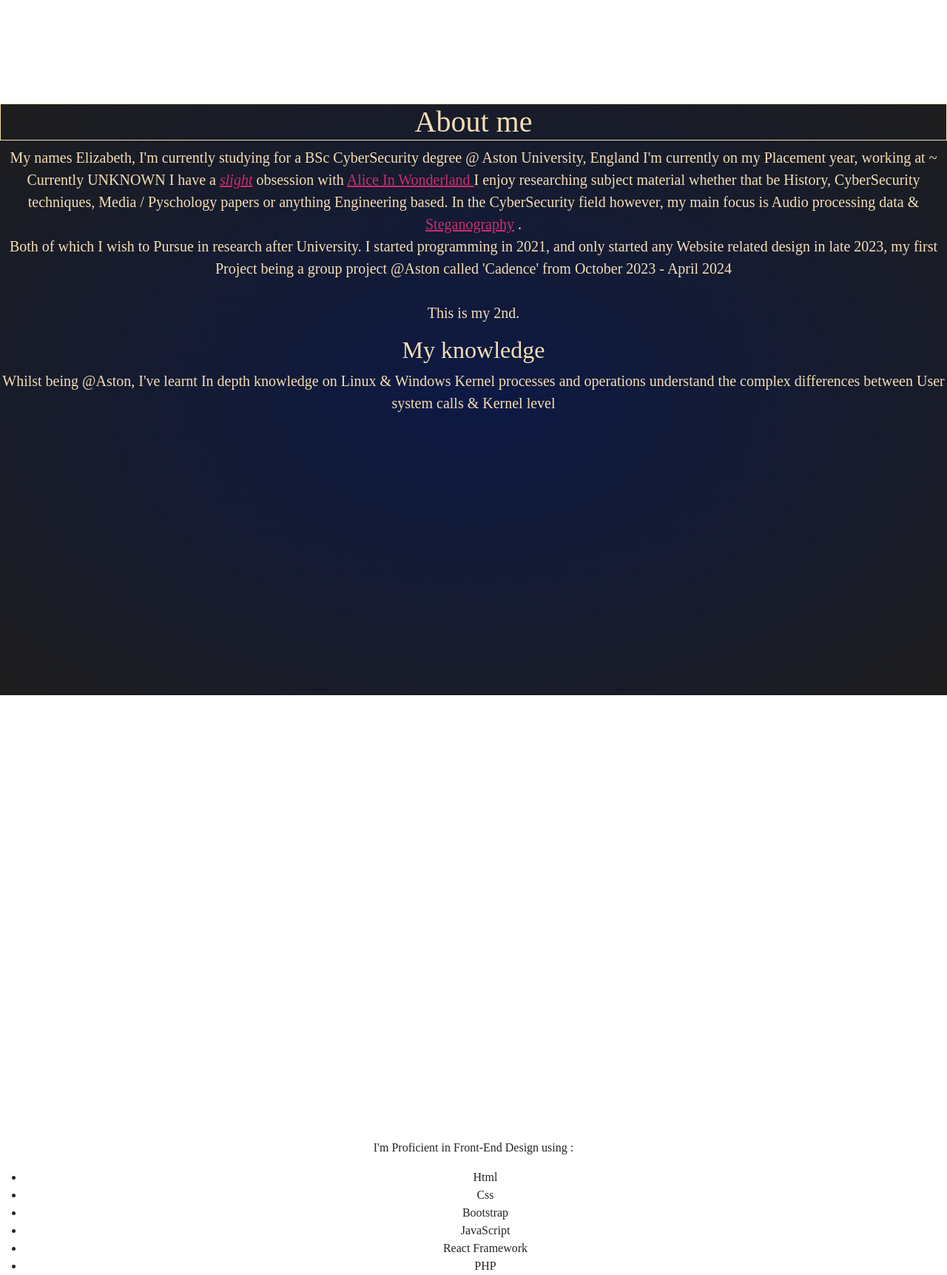
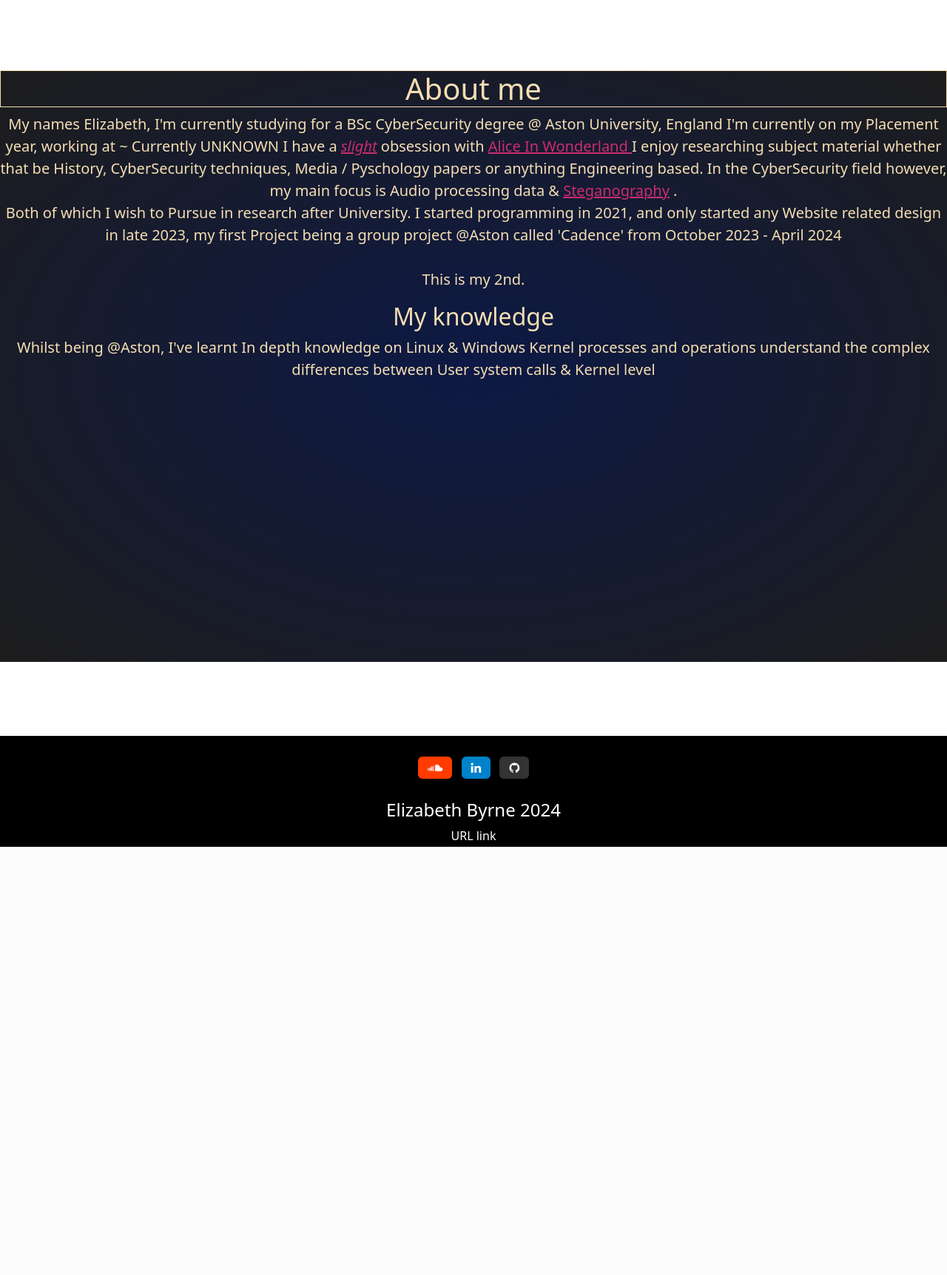
Before and after one commit to CelestialSirens/CV-website, a PHP site: page / in a window 1280 px wide. Shown: the part 874-2598 px from the top of the page at 74% size. After the commit the page ends 2019 px from the top, so only its background shows below. Run offline with PHP 8.4, Linux system fonts and the light colour scheme; some libraries are stand-ins or nearby versions; some web fonts are replaced.

Commit message:
Updated most pages, added Login

```diff
--- a/Code/Css/styles.css
+++ b/Code/Css/styles.css
@@ -111,8 +125,15 @@
 #what-i-do{
     margin-top: 600px;
     text-align: center;
+    align-items: center;
+    align-content: center;
 }
-
+#what-i-do li{
+    list-style: none;
+    margin-right: 10px;
+    text-align: center;
+    align-items: center;
+}
 
 
 /* Contact page */
@@ -130,10 +195,24 @@
 
 
 
--webkit-scrollbar {
-    display: none;
-}
 body{
 -ms-overflow-style: none;  /* IE and Edge */
 scrollbar-width: none;  /* Firefox */
 }
+
+
+footer{
+   position: relative;
+    height: 150px;
+    margin-top: 100px;
+    clear: both;
+    background-color: black;
+    text-align: center;
+    color: white;
+}
+footer a{
+    color: white;
+}
+footer a:hover{
+    color: var(--poppingPink);
+}
--- a/Code/artwork.php
+++ b/Code/artwork.php
@@ -16,6 +16,9 @@
 </head>
 <body>
 
+
+
+
+<script src="https://cdn.jsdelivr.net/npm/bootstrap@5.3.3/dist/js/bootstrap.bundle.min.js" integrity="sha384-YvpcrYf0tY3lHB60NNkmXc5s9fDVZLESaAA55NDzOxhy9GkcIdslK1eN7N6jIeHz" crossorigin="anonymous"></script>
 </body>
-
 </html>
--- a/Code/index.php
+++ b/Code/index.php
@@ -10,10 +10,7 @@
     <title> Elizabeth Byrne Cv</title>
     <link rel="stylesheet" href="css/bootstrap.css" />
     <meta name="viewport" content="width=device-width, initial-scale=1" />
-    <link href="https://cdn.jsdelivr.net/npm/bootstrap@5.3.3/dist/css/bootstrap.min.css" rel="stylesheet" integrity="sha384-QWTKZyjpPEjISv5WaRU9OFeRpok6YctnYmDr5pNlyT2bRjXh0JMhjY6hW+ALEwIH" crossorigin="anonymous">
-    <link rel="stylesheet" href="Css/colours.css">
-    <link rel="stylesheet" href="Css/styles.css" />
-    <link rel="stylesheet" href="https://use.typekit.net/lxw0sve.css">
+    <?php require "../Php Code/links.php"?>
     <!--  Add Favicon code here and different font apis      -->
 </head>
 
@@ -27,11 +24,12 @@
 
 
         <a href="#what-i-do"><h2 id="cyberSec"> CyberSecurity Student <br> & <br> Aspiring software engineer</h2></a>
+        <div class="index-links">
         <a href="aboutMe.php"><h3 id="frontEndDev">Front End Dev</h3></a>
         <a href="aboutMe.php"> <h4 id="uiUx"> UX/UI designer</h4></a>
         <a href="artwork.php"><h4 id="media-std"> Ex Media Student</h4></a>
         <a href="aboutMe.php"><h4 id="aboutMe-section-link"> About me</h4></a>
-
+        </div>
     </section>
 </div>
 
@@ -57,47 +55,10 @@
 </div>
 
 
-<div class="main">
-    <section id="what-i-do">
-        <p> I'm Proficient in Front-End Design using :</p>
-    <ul class="Front-end">
-        <li> Html</li>
-        <li> Css </li>
-        <li> Bootstrap</li>
-        <li> JavaScript</li>
-        <li> React Framework</li>
-        <li> PHP </li>
 
 
-
-    </ul>
-
-    </section>
-</div>
-
-
+<?php require "../Php Code/footer.php" ?>
+<script src="https://cdn.jsdelivr.net/npm/bootstrap@5.3.3/dist/js/bootstrap.bundle.min.js" integrity="sha384-YvpcrYf0tY3lHB60NNkmXc5s9fDVZLESaAA55NDzOxhy9GkcIdslK1eN7N6jIeHz" crossorigin="anonymous"></script>
 
 </body>
-<script src="https://cdn.jsdelivr.net/npm/bootstrap@5.3.3/dist/js/bootstrap.bundle.min.js" integrity="sha384-YvpcrYf0tY3lHB60NNkmXc5s9fDVZLESaAA55NDzOxhy9GkcIdslK1eN7N6jIeHz" crossorigin="anonymous"></script>
-
-
-
-
-
-
-
-
-
-
-
-
-
-
-
-
-
-
-
-
-
 </html>
--- a/Php Code/footer.php
+++ b/Php Code/footer.php
@@ -1 +1,41 @@
-<?php
+<footer>
+    <!-- Grid container -->
+    <div class="container p-4 pb-0">
+        <!-- Section: Social media -->
+        <section class="mb-4">
+
+
+            <!-- Instagram -->
+            <a
+                class="btn text-white btn-floating m-1 fa fa-soundcloud"
+                style="background-color: #ff3b00;"
+                href="https://soundcloud.com/celestialsirens"
+                role="button"
+            ></a>
+
+            <!-- Linkedin -->
+            <a
+                class="btn text-white btn-floating m-1 fa fa-linkedin"
+                style="background-color: #0082ca;"
+                href="https://www.linkedin.com/in/alex-byrne-918601105/"
+                role="button"
+            ></a>
+            <!-- Github -->
+            <a
+                class="btn text-white btn-floating m-1 fa fa-github"
+                style="background-color: #333333;"
+                href="https://github.com/CelestialSirens"
+                role="button"
+                ></a>
+        </section>
+        <!-- Section: Social media -->
+    </div>
+    <!-- Grid container -->
+
+    <!-- Copyright -->
+    <div>
+       <h4>Elizabeth Byrne 2024</h4>
+        <a href="#">URL link </a>
+    </div>
+    <!-- Copyright -->
+</footer>
--- /dev/null
+++ b/Php Code/links.php
@@ -0,0 +1,7 @@
+
+<link href="https://cdn.jsdelivr.net/npm/bootstrap@5.3.3/dist/css/bootstrap.min.css" rel="stylesheet" integrity="sha384-QWTKZyjpPEjISv5WaRU9OFeRpok6YctnYmDr5pNlyT2bRjXh0JMhjY6hW+ALEwIH" crossorigin="anonymous">
+<link rel="stylesheet" href="Css/colours.css">
+<link rel="stylesheet" href="Css/styles.css" />
+<link rel="stylesheet" href="css/bootstrap.css" />
+<link rel="stylesheet" href="https://use.typekit.net/lxw0sve.css">
+<link rel="stylesheet" href="https://cdnjs.cloudflare.com/ajax/libs/font-awesome/4.7.0/css/font-awesome.min.css">
--- a/Php Code/navbar.php
+++ b/Php Code/navbar.php
@@ -25,6 +25,9 @@
                 <span class="navbar-text">
                     <a href="../Code/contact.php"> Contact Me</a>
                 </span>
+                <span class="navbar-text">
+                    <a href="../Code/login.php"> Login</a>
+                </span>
             </div>
         </div>
     </nav>
```
Also changed, not shown: other parts of Code/Css/styles.css (+58 -0 lines), Code/Css/aboutme.css (+22 -0 lines), Code/aboutMe.php (+17 -23 lines), Code/contact.php (+5 -13 lines), Code/login.php (added, +37 -0 lines).
